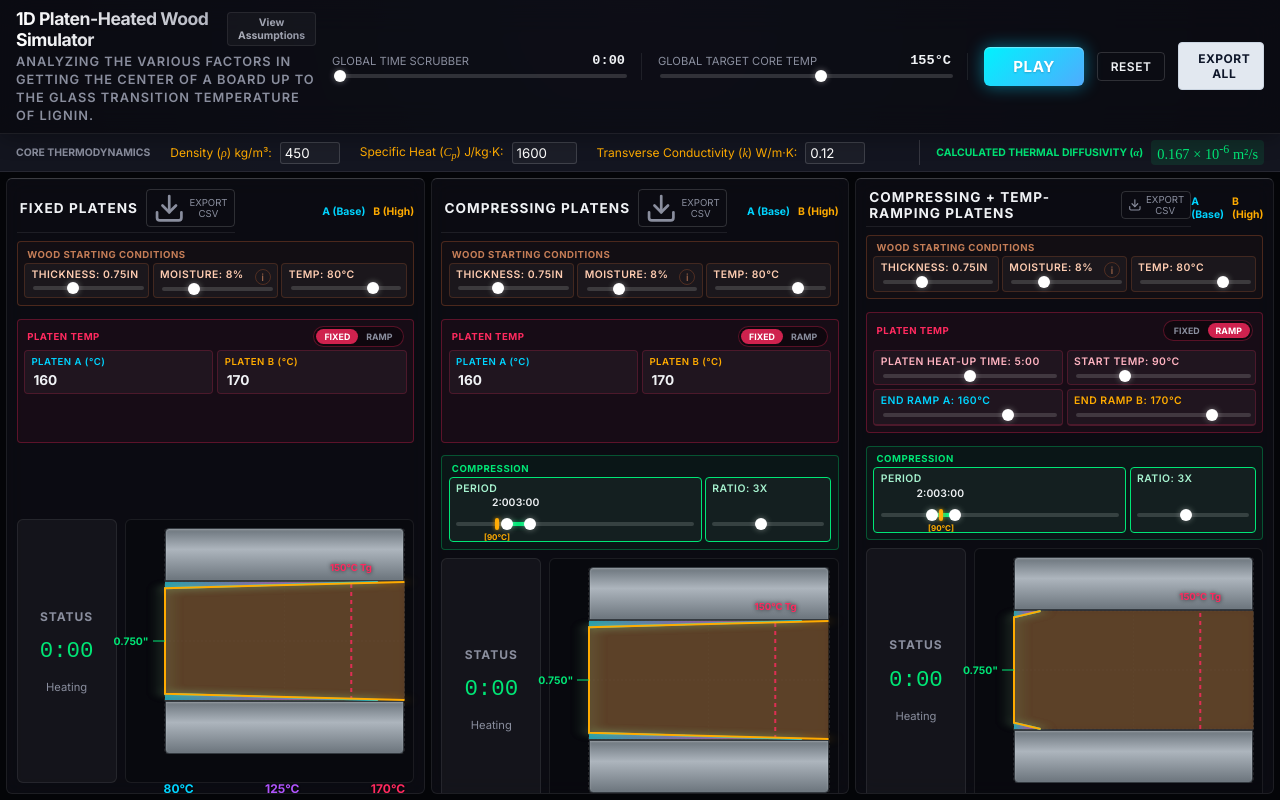
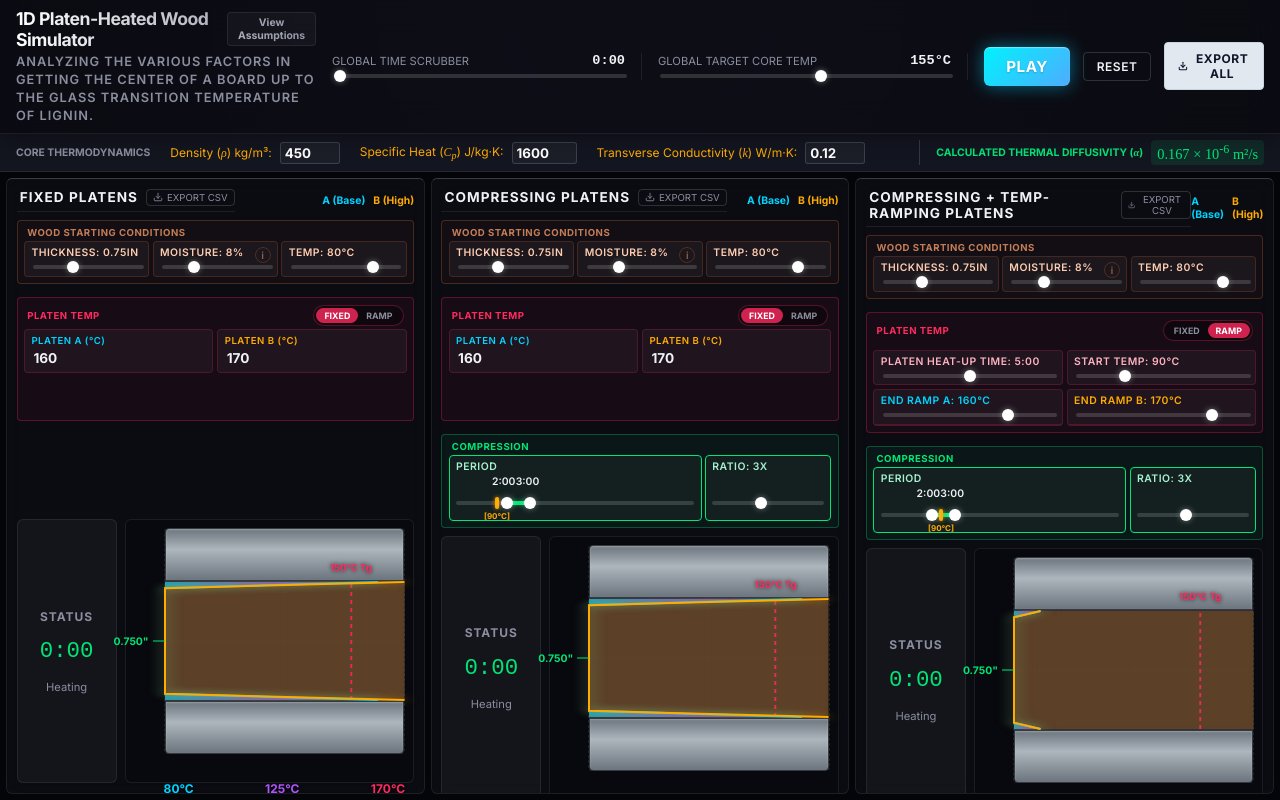
Before and after one commit to alau-hi/heat-simulator, a React (Vite) app: page / in a window 1280 px wide. Built offline with nearby package versions, Linux system fonts and the light colour scheme.

Commit message:
feat: enhance UI interactivity with dynamic hover states for inputs and buttons

```diff
--- a/src/App.css
+++ b/src/App.css
@@ -158,6 +158,48 @@ h1, h2, h3, h4, h5, h6 {
   border-color: var(--text-main);
 }
 
+.btn-export {
+  display: flex !important;
+  align-items: center;
+  justify-content: center;
+  gap: 0.4rem;
+  background: #e2e8f0;
+  color: #0f172a;
+  font-weight: 800;
+  font-size: 0.75rem;
+  padding: 0.5rem 0.8rem;
+  border: 1px solid #cbd5e1;
+  border-radius: var(--radius-sm);
+  transition: all 0.2s cubic-bezier(0.175, 0.885, 0.32, 1.275);
+}
+
+.btn-export:hover {
+  background: #fff;
+  transform: translateY(-2px);
+  box-shadow: 0 4px 10px rgba(255, 255, 255, 0.3);
+}
+
+.btn-export-sm {
+  background: transparent;
+  border: 1px solid var(--border-heavy);
+  color: var(--text-muted);
+  font-size: 0.6rem;
+  padding: 2px 6px;
+  border-radius: 4px;
+  cursor: pointer;
+  display: flex;
+  align-items: center;
+  gap: 4px;
+  text-transform: uppercase;
+  transition: all 0.2s;
+}
+
+.btn-export-sm:hover {
+  background: rgba(255, 255, 255, 0.1);
+  color: var(--text-main);
+  border-color: var(--text-main);
+}
+
 /* Custom Range Sliders */
 input[type=range] {
   appearance: none;
@@ -279,11 +321,13 @@ input[type=range].dual-thumb::-webkit-slider-thumb {
   padding: 0.3rem 0.4rem;
   border-radius: var(--radius-sm);
   border: 1px solid transparent;
-  transition: border-color 0.2s;
+  transition: all 0.2s;
 }
 
-.input-group:hover {
-  border-color: var(--border-heavy);
+.input-group:hover, .input-group:focus-within {
+  border-color: var(--accent-blue);
+  background: rgba(255, 255, 255, 0.08);
+  box-shadow: 0 0 8px rgba(0, 212, 255, 0.25);
 }
 
 .input-group label {
@@ -306,6 +350,24 @@ input[type=range].dual-thumb::-webkit-slider-thumb {
   font-size: 0.85rem;
   outline: none;
   font-weight: 700;
+}
+
+.header-input {
+  background: var(--bg-input);
+  color: #fff;
+  border: 1px solid var(--border-heavy);
+  border-radius: 3px;
+  padding: 2px 4px;
+  transition: all 0.2s cubic-bezier(0.175, 0.885, 0.32, 1.275);
+  font-family: 'Inter', monospace;
+  font-weight: bold;
+  outline: none;
+}
+
+.header-input:hover, .header-input:focus {
+  background: rgba(255, 255, 255, 0.1);
+  border-color: var(--accent-blue);
+  box-shadow: 0 0 8px rgba(0, 212, 255, 0.4);
 }
 
 
@@ -364,7 +426,7 @@ input[type=range].dual-thumb::-webkit-slider-thumb {
   box-shadow: 0 0 10px rgba(0,0,0,0.5) inset;
 }
 
-svg {
+.svg-wrapper svg {
   width: 100%;
   height: 100%;
 }
--- a/src/App.jsx
+++ b/src/App.jsx
@@ -276,8 +276,7 @@ function App() {
             Reset
           </button>
           <button
-            className="btn"
-            style={{ display: 'flex', alignItems: 'center', gap: '0.4rem', background: '#e2e8f0', color: '#0f172a', fontWeight: 'bold', fontSize: '0.75rem', padding: '0.5rem 0.8rem', border: '1px solid #cbd5e1' }}
+            className="btn btn-export"
             onClick={exportAllToCSV}
             title="Download global matrix with thermodynamic metadata"
           >
@@ -297,17 +296,17 @@ function App() {
 
         <div style={{ display: 'flex', alignItems: 'center', gap: '0.5rem' }}>
           <label style={{ color: 'var(--accent-orange)' }}>Density (<span style={{ fontFamily: '"Cambria Math", "Computer Modern", "Times New Roman", serif', fontStyle: 'italic' }}>ρ</span>) kg/m³:</label>
-          <input type="number" step="10" value={baseDensity} onChange={(e) => { setBaseDensity(parseFloat(e.target.value) || 0); handleGlobalReset(); }} style={{ width: '60px', background: 'var(--bg-input)', color: '#fff', border: '1px solid var(--border-heavy)', borderRadius: '3px', padding: '2px 4px' }} />
+          <input className="header-input" type="number" step="10" value={baseDensity} onChange={(e) => { setBaseDensity(parseFloat(e.target.value) || 0); handleGlobalReset(); }} style={{ width: '60px' }} />
         </div>
 
         <div style={{ display: 'flex', alignItems: 'center', gap: '0.5rem' }}>
           <label style={{ color: 'var(--accent-orange)' }}>Specific Heat (<span style={{ fontFamily: '"Cambria Math", "Computer Modern", "Times New Roman", serif', fontStyle: 'italic' }}>C<sub>p</sub></span>) J/kg·K:</label>
-          <input type="number" step="50" value={baseSpecificHeat} onChange={(e) => { setBaseSpecificHeat(parseFloat(e.target.value) || 0); handleGlobalReset(); }} style={{ width: '65px', background: 'var(--bg-input)', color: '#fff', border: '1px solid var(--border-heavy)', borderRadius: '3px', padding: '2px 4px' }} />
+          <input className="header-input" type="number" step="50" value={baseSpecificHeat} onChange={(e) => { setBaseSpecificHeat(parseFloat(e.target.value) || 0); handleGlobalReset(); }} style={{ width: '65px' }} />
         </div>
 
         <div style={{ display: 'flex', alignItems: 'center', gap: '0.5rem' }}>
           <label style={{ color: 'var(--accent-orange)' }}>Transverse Conductivity (<span style={{ fontFamily: '"Cambria Math", "Computer Modern", "Times New Roman", serif', fontStyle: 'italic' }}>k</span>) W/m·K:</label>
-          <input type="number" step="0.01" value={baseConductivity} onChange={(e) => { setBaseConductivity(parseFloat(e.target.value) || 0); handleGlobalReset(); }} style={{ width: '60px', background: 'var(--bg-input)', color: '#fff', border: '1px solid var(--border-heavy)', borderRadius: '3px', padding: '2px 4px' }} />
+          <input className="header-input" type="number" step="0.01" value={baseConductivity} onChange={(e) => { setBaseConductivity(parseFloat(e.target.value) || 0); handleGlobalReset(); }} style={{ width: '60px' }} />
         </div>
 
         <div style={{ marginLeft: 'auto', display: 'flex', alignItems: 'center', gap: '0.5rem', borderLeft: '1px solid var(--border-heavy)', paddingLeft: '1rem' }}>
--- a/src/SimulationInstance.jsx
+++ b/src/SimulationInstance.jsx
@@ -97,10 +97,8 @@ export function SimulationInstance({
         <h2 style={{ color: 'var(--text-main)', display: 'flex', alignItems: 'center', gap: '0.5rem' }}>
           {title}
           <button
+            className="btn-export-sm"
             onClick={exportToCSV}
-            style={{
-              background: 'transparent', border: '1px solid var(--border-heavy)', color: 'var(--text-muted)', fontSize: '0.6rem', padding: '2px 6px', borderRadius: '4px', cursor: 'pointer', display: 'flex', alignItems: 'center', gap: '4px', textTransform: 'uppercase'
-            }}
             title="Export comparative simulation history to CSV"
           >
             <svg width="10" height="10" viewBox="0 0 24 24" fill="none" stroke="currentColor" strokeWidth="2" strokeLinecap="round" strokeLinejoin="round">
```
